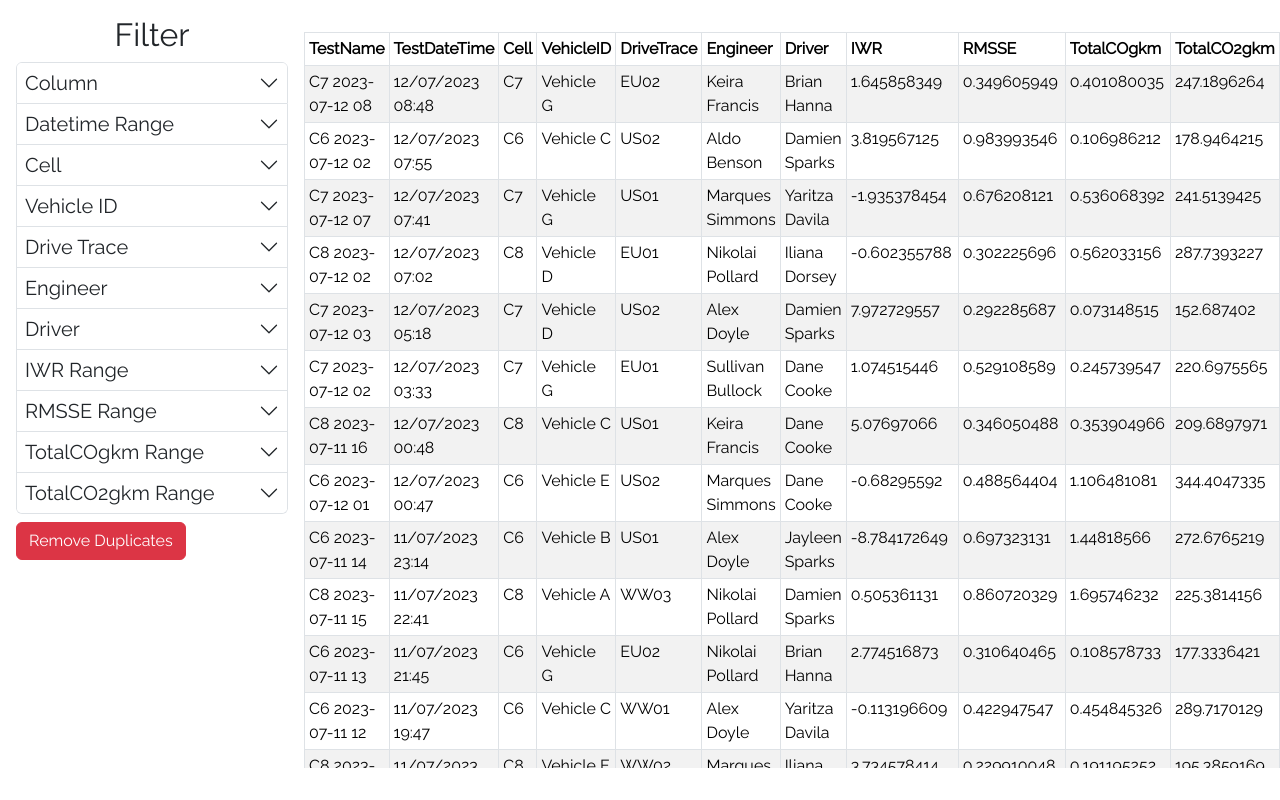
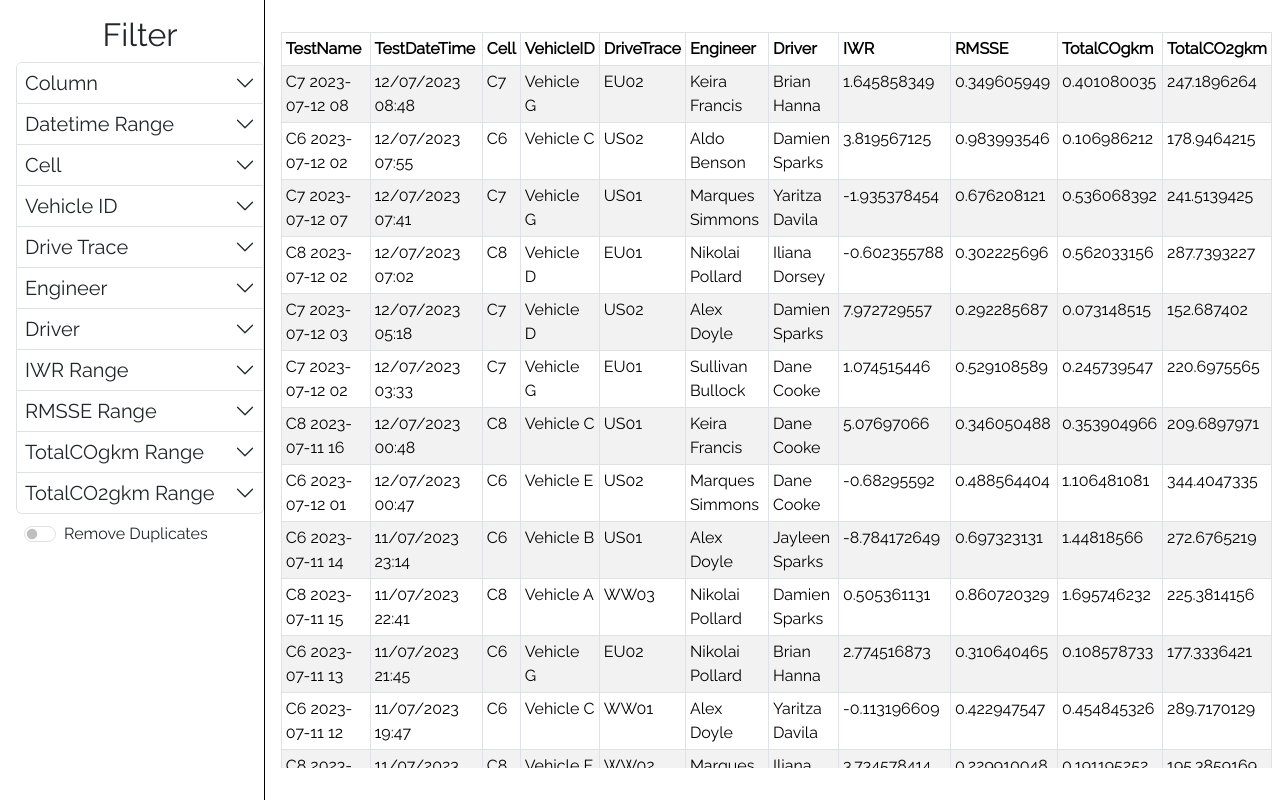
Before and after one commit to bryce-krispies/JLR-test, a React (Create React App) app: page / in a window 1280 px wide. Built offline with nearby package versions, Linux system fonts and the light colour scheme.

Commit message:
Switch duplicate button for duplicate switch

```diff
--- a/src/components/Sidebar.css
+++ b/src/components/Sidebar.css
@@ -1,7 +1,7 @@
 .sidebar-container {
   height: 100%;
   width: fit-content;
-  min-width: 18rem;
+  min-width: 16.5rem;
   padding: 1rem;
   padding-right: 0;
   display: grid;
--- a/src/components/Sidebar.jsx
+++ b/src/components/Sidebar.jsx
@@ -358,7 +358,12 @@ function Sidebar(props) {
                     <TotalCoItem/>
                     <TotalCo2Item/>
                 </Accordion>
-                <Button variant={props.removeDuplicates ? "success" : "danger"} onClick={() => props.setRemoveDuplicates(!props.removeDuplicates)}>{props.removeDuplicates ? "Bring Back Duplicates" : "Remove Duplicates"}</Button>
+                <Form.Switch
+                    style={{marginLeft: "0.5rem"}}
+                    label={"Remove Duplicates"}
+                    defaultChecked={props.removeDuplicates}
+                    onClick={() => props.setRemoveDuplicates(!props.removeDuplicates)}
+                />
             </div>
         </div>
     );
```
